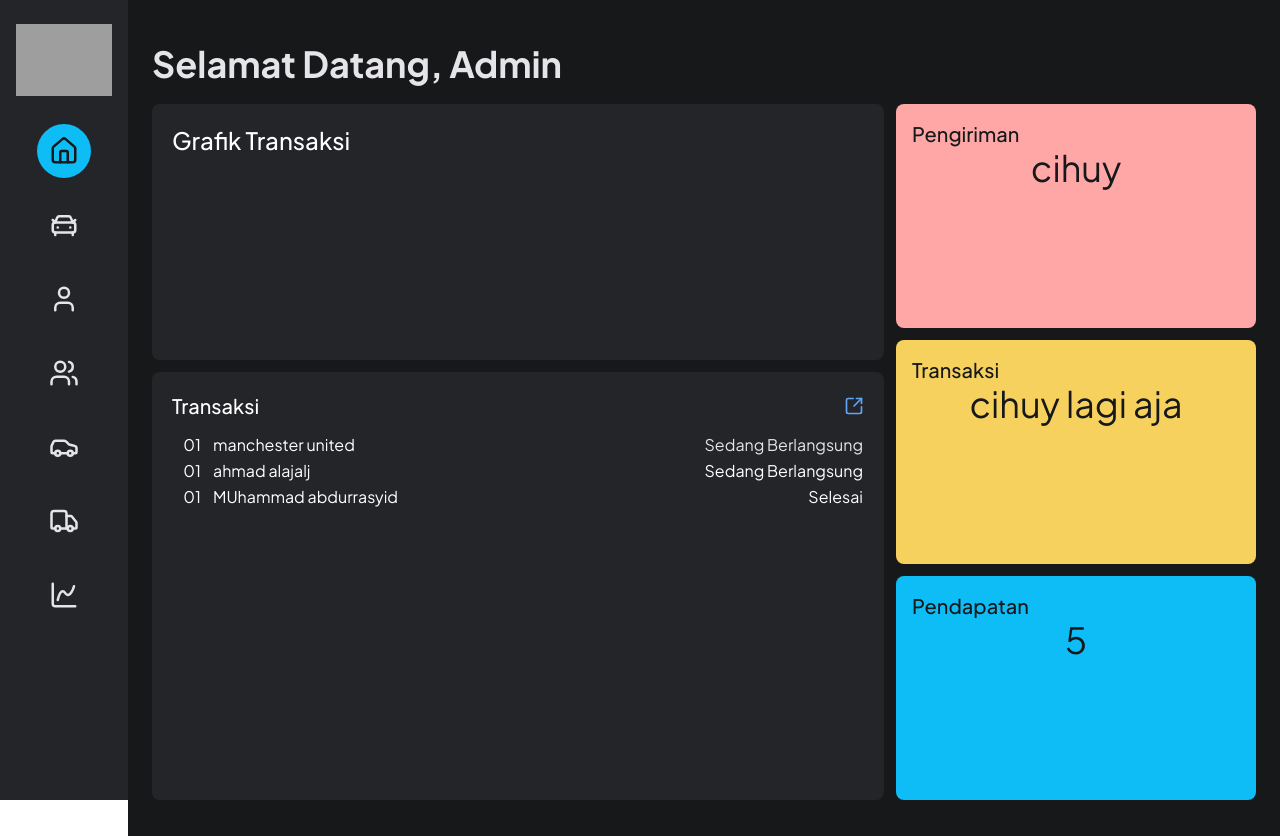
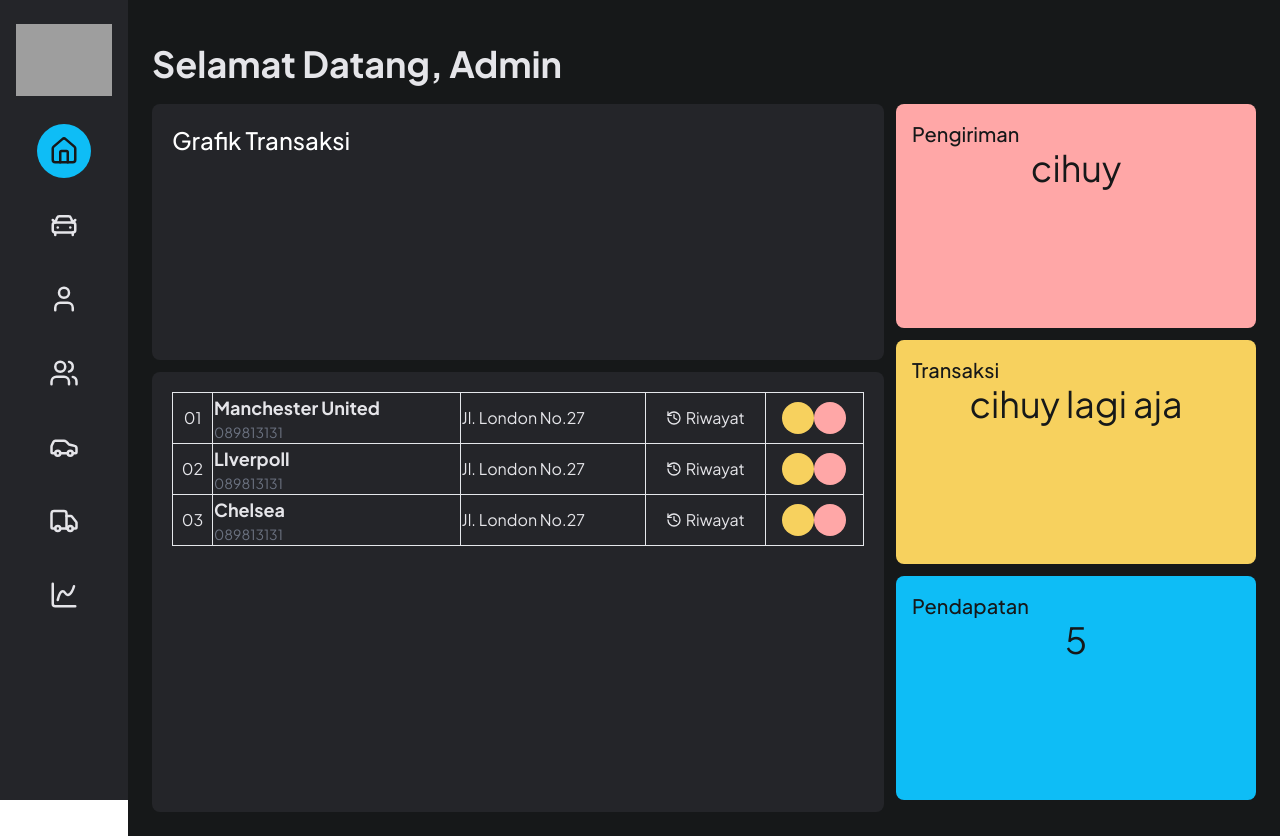
Before and after one commit to Muhless/ady-trans-jaya-react, a React (Vite) app: page / in a window 1280 px wide. Built offline with nearby package versions, Linux system fonts and the light colour scheme; grey boxes are pictures that could not be loaded.

Commit message:
update customer pages

```diff
--- a/src/components/Modal.jsx
+++ b/src/components/Modal.jsx
@@ -1,7 +1,7 @@
 import { X } from "lucide-react";
 import React from "react";
 
-function CarAddModal({
+function Modal({
   isOpen,
   onClose,
   carTypes = [],
@@ -86,4 +86,4 @@ function CarAddModal({
   );
 }
 
-export default CarAddModal;
+export default Modal;
--- /dev/null
+++ b/src/components/Table.jsx
@@ -0,0 +1,63 @@
+import { Edit, History, Trash2 } from "lucide-react";
+import React from "react";
+
+const matches = [
+  {
+    id: "01",
+    name: "Manchester United",
+    phone: "089813131",
+    address: "Jl. London No.27",
+  },
+  {
+    id: "02",
+    name: "LIverpoll",
+    phone: "089813131",
+    address: "Jl. London No.27",
+  },
+  {
+    id: "03",
+    name: "Chelsea",
+    phone: "089813131",
+    address: "Jl. London No.27",
+  },
+];
+
+const Table = () => {
+  return (
+    <div className="p-5 bg-secondary rounded-lg flex flex-col flex-1 text-text">
+      <table className="w-full table-">
+        <tbody>
+          {matches.map((match) => (
+            <tr
+              key={match.id}
+              className="cursor-pointer hover:bg-biru hover:text-primary border"
+            >
+              <td className="text-center border w-10">{match.id}</td>
+              <td className="border">
+                <div className="flex flex-col">
+                  <span className="text-lg font-semibold">{match.name}</span>
+                  <span className="text-sm text-gray-500">{match.phone}</span>
+                </div>
+              </td>
+              <td className="border">{match.address}</td>
+              <td className="border">
+                <div className="flex gap-1 items-center justify-center">
+                  <History className="w-4 h-4" />
+                  Riwayat
+                </div>
+              </td>
+              <td>
+                <div className="flex items-center justify-center">
+                  <Edit className="bg-kuning p-4 rounded-full text-primary"/>
+                  <Trash2 className="bg-merah p-4 rounded-full text-primary"/>
+                </div>
+              </td>
+            </tr>
+          ))}
+        </tbody>
+      </table>
+    </div>
+  );
+};
+
+export default Table;
--- a/src/components/dashboard/DashboardTable.jsx
+++ /dev/null
@@ -1,34 +0,0 @@
-import { ArrowUpRightFromSquareIcon } from "lucide-react";
-import React from "react";
-
-const DashboardTable = () => {
-  return (
-    <div className="p-5 bg-secondary rounded-lg mb-3 flex flex-col flex-1 text-white">
-      <div className="flex items-center justify-between">
-        <h1 className="text-xl font-medium">Transaksi</h1>
-          <ArrowUpRightFromSquareIcon size={20} className="text-blue-400 underline cursor-pointer hover:text-highlight"/>
-      </div>
-      <table className="w-full mt-3 table-fixed">
-        <tbody>
-          <tr className="cursor-pointer hover:bg-gray-200">
-            <td className="w-10 text-center">01</td>
-            <td className=" w-52">manchester united</td>
-            <td className="w-full text-text text-end">Sedang Berlangsung</td>
-          </tr>
-          <tr>
-            <td className="w-10 text-center">01</td>
-            <td className=" w-44">ahmad alajalj</td>
-            <td className="w-full text-end">Sedang Berlangsung</td>
-          </tr>
-          <tr>
-            <td className="w-10 text-center">01</td>
-            <td className=" w-44">MUhammad abdurrasyid</td>
-            <td className="w-full text-end">Selesai</td>
-          </tr>
-        </tbody>
-      </table>
-    </div>
-  );
-};
-
-export default DashboardTable;
--- a/src/pages/Home.jsx
+++ b/src/pages/Home.jsx
@@ -1,8 +1,8 @@
 import React from "react";
 import { Helmet } from "react-helmet-async";
 import DashboardCard from "../components/dashboard/DashboardCard";
-import DashboardTable from "../components/dashboard/DashboardTable";
 import DashboardGrafik from "../components/dashboard/DashboardGrafik";
+import Table from "../components/Table";
 
 const HomePages = () => {
   return (
@@ -17,7 +17,7 @@ const HomePages = () => {
       <div className="grid grid-cols-3 gap-3 max-h-full">
         <div className="col-span-2 flex flex-col h-full">
           <DashboardGrafik />
-          <DashboardTable />
+          <Table />
         </div>
         <div className="col-span-1">
           <DashboardCard
--- a/src/pages/car/Index.jsx
+++ b/src/pages/car/Index.jsx
@@ -2,8 +2,8 @@ import React, { useState } from "react";
 import { Helmet } from "react-helmet-async";
 import CarCard from "../../components/card/CarCard";
 import SearchInput from "../../components/Search";
-import CarAddModal from "../../components/Modal";
 import AddButton from "../../components/ButtonAdd";
+import Modal from "../../components/Modal";
 
 const carTypes = [
   "Semua",
@@ -60,15 +60,14 @@ function CarPages() {
           <CarCard />
         </div>
       </div>
-      {/* TODO: make root model */}
-      <CarAddModal
+      <Modal
         isOpen={isModalOpen}
         onClose={() => setIsModalOpen(false)}
         carTypes={carTypes}
-        label1={'Nama Kendaraan'}
-        label2={'Nomor Polisi Kendaraan'}
-        label3={'Jenis Kendaraan'}
-        label4={'Harga Sewa'}
+        label1={"Nama Kendaraan"}
+        label2={"Nomor Polisi Kendaraan"}
+        label3={"Jenis Kendaraan"}
+        label4={"Harga Sewa"}
       />
     </>
   );
--- a/src/pages/customer/Index.jsx
+++ b/src/pages/customer/Index.jsx
@@ -2,13 +2,14 @@ import React, { useState } from "react";
 import AddButton from "../../components/ButtonAdd";
 import CarAddModal from "../../components/Modal";
 import SearchInput from "../../components/Search";
+import Table from "../../components/Table";
 
 function CustomerPages() {
   const [modalOpen, setModalOpen] = useState(false);
   return (
     <>
       <h1 className="text-4xl font-bold text-text py-5">Pelanggan</h1>
-      <div className="flex justify-between">
+      <div className="flex justify-between mb-5">
         <AddButton
           name={"Pelanggan"}
           onClick={() => {
@@ -19,25 +20,7 @@ function CustomerPages() {
       </div>
       <div className="rounded-lg bg-card">
         <div className="col-span-1 h-screen text-text">
-          <table className="w-full border">
-            <thead>
-              <tr className="items-center">
-                <th className="border py-2">No</th>
-                <th className="border py-2">Nama</th>
-                <th className="border py-2">Nomor Telepon</th>
-                <th className="border py-2">Alamat</th>
-                <th className="border py-2">Riwayat Transaksi</th>
-              </tr>
-            </thead>
-            <tbody>
-              <tr className="text-center">
-                <td>1</td>
-                <td>1</td>
-                <td>1</td>
-                <td>1</td>
-              </tr>
-            </tbody>
-          </table>
+          <Table />
         </div>
       </div>
       <CarAddModal isOpen={modalOpen} onClose={() => setModalOpen(false)} />
--- a/src/pages/driver/Index.jsx
+++ b/src/pages/driver/Index.jsx
@@ -3,7 +3,7 @@ import { Link, useNavigate } from "react-router-dom";
 import ProfileCard from "../../components/card/ProfileCard";
 import AddButton from "../../components/ButtonAdd";
 import SearchInput from "../../components/Search";
-import CarAddModal from "../../components/Modal";
+import Modal from "../../components/Modal";
 
 function DriverPages() {
   const navigate = useNavigate();
@@ -31,13 +31,14 @@ function DriverPages() {
           <ProfileCard key={id} onClick={() => handleCardClick(id)} />
         ))}
       </div>
-      <CarAddModal
+      <Modal
         isOpen={isModalOpen}
         onClose={() => setIsModalOpen(false)}
         title="Pengemudi"
         label1="Nama Pengemudi"
         label2="Nomor Telepon"
         label3="Alamat"
+        // TODO: aktif/nonaktif
         label4=""
       />
     </>
```
